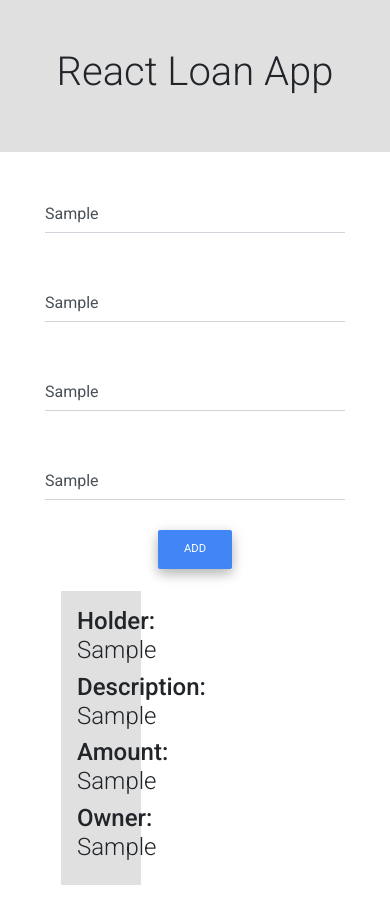
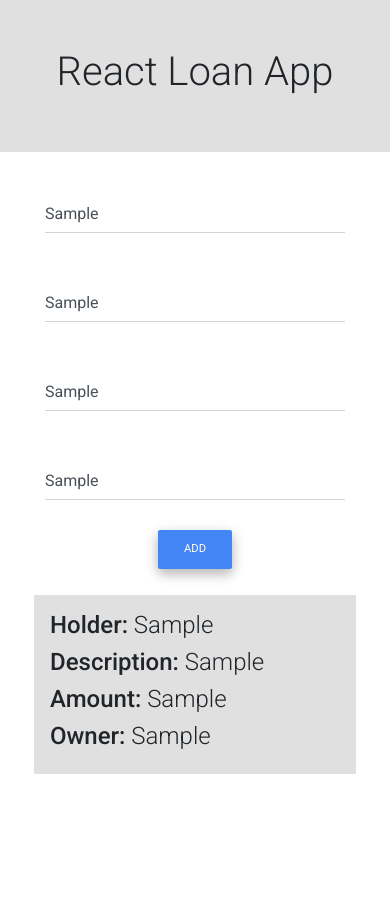
Before and after one commit to conny-nyman/react-loan-list, a React (Create React App) app: page / in a window 390 px wide. Both pictures are taken after typing "Sample", "Sample", "Sample", "Sample" into the empty fields and a click on the button "ADD". After the commit the page ends 844 px from the top, so only its background shows below. Built offline with nearby package versions, Linux system fonts and the light colour scheme.

Commit message:
Improved the responsive design

```diff
--- a/src/components/LoanList/LoanList.js
+++ b/src/components/LoanList/LoanList.js
@@ -62,16 +62,18 @@ class LoanList extends Component {
     };
 
     render() {
-        let items = <h4 className="bg-light p-3">The loan list is empty!</h4>;
+        let items = <h4 className="bg-light p-3 mt-3">The loan list is empty!</h4>;
 
         if (this.state.items.length > 0) {
             items = this.state.items.map((item, index) =>
-                <div key={index} className="col-4" onClick={() => this.onDeleteItemHandler(item.id)}>
-                    <div className="col-12 m-3 bg-light p-3 cursor-pointer hover-red">
-                        <h4><strong>Holder:</strong> {item[LoanList.HOLDER]}</h4>
-                        <h4><strong>Description:</strong> {item[LoanList.DESCRIPTION]}</h4>
-                        <h4><strong>Amount:</strong> {item[LoanList.AMOUNT]}</h4>
-                        <h4><strong>Owner:</strong> {item[LoanList.OWNER]}</h4>
+                <div key={index} className="col-sm-12 col-md-6 col-lg-4 p-0 mt-3" onClick={() => this.onDeleteItemHandler(item.id)}>
+                    <div>
+                        <div className="bg-light p-3 m-1 cursor-pointer hover-red">
+                            <h4><strong>Holder:</strong> {item[LoanList.HOLDER]}</h4>
+                            <h4><strong>Description:</strong> {item[LoanList.DESCRIPTION]}</h4>
+                            <h4><strong>Amount:</strong> {item[LoanList.AMOUNT]}</h4>
+                            <h4><strong>Owner:</strong> {item[LoanList.OWNER]}</h4>
+                        </div>
                     </div>
                 </div>
             );
```
